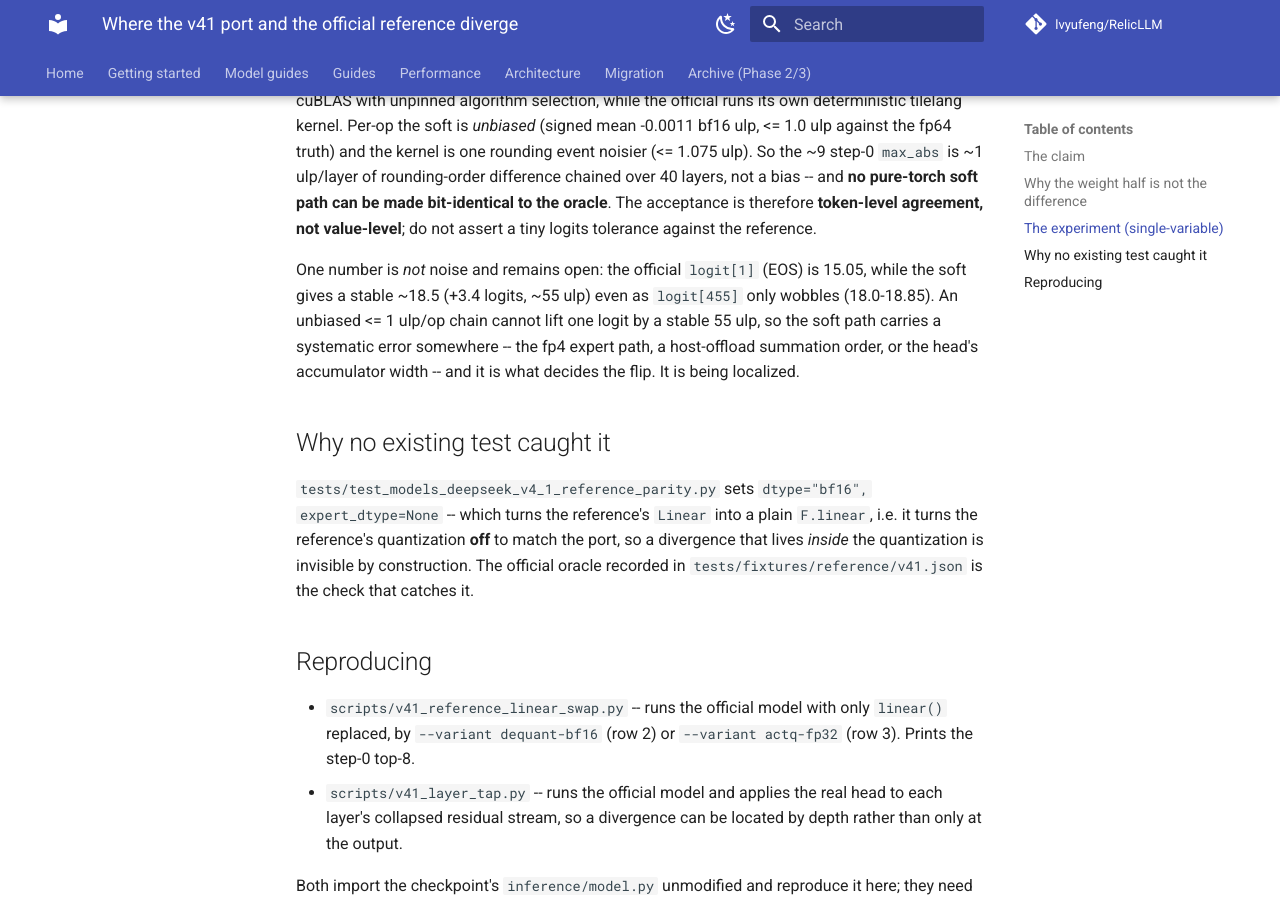
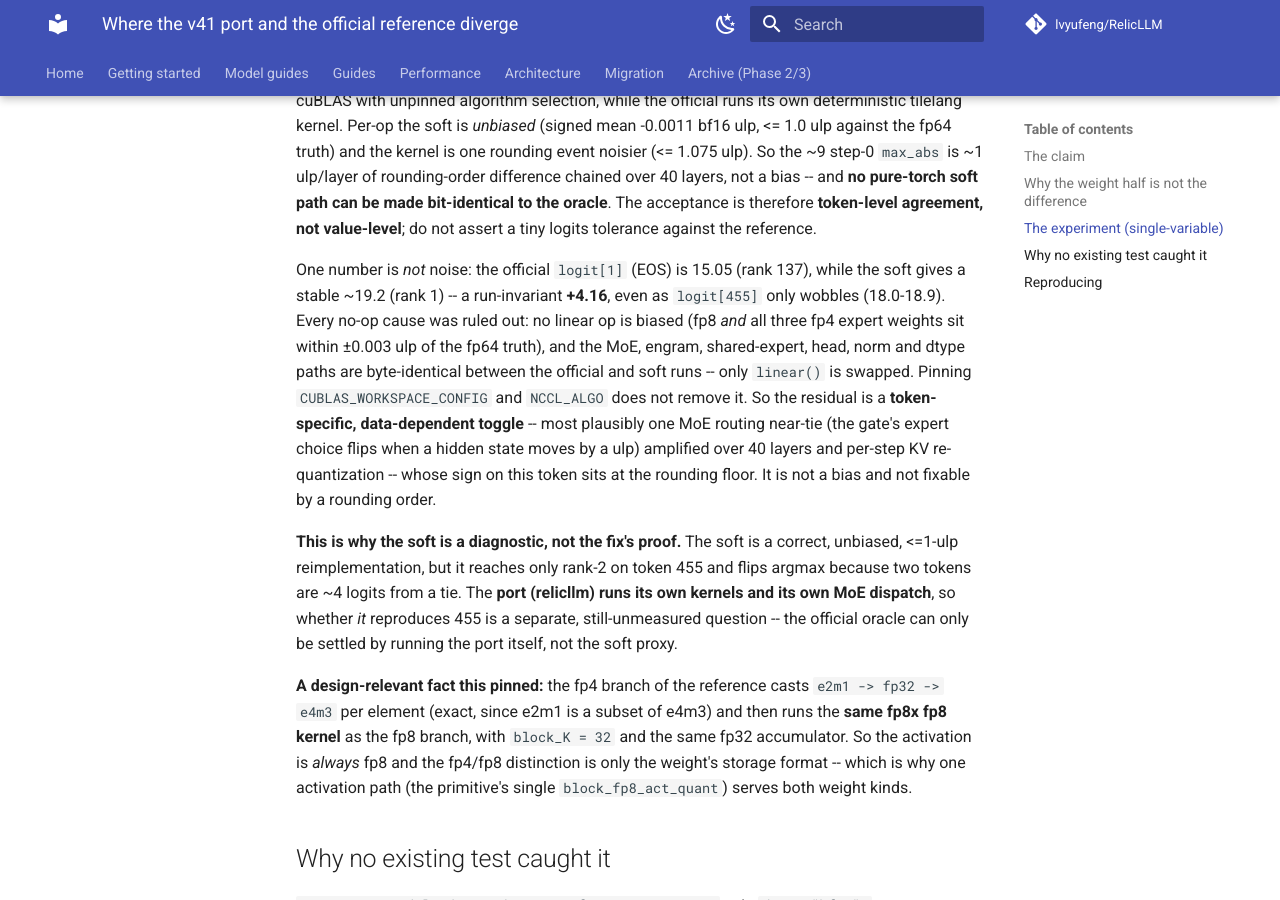
Before and after one commit to lvyufeng/RelicLLM, an MkDocs documentation site: the page built from docs/superpowers/notes/quantized-activation-path.md, in a window 1280 px wide and 900 px high, scrolled down 1758 px. Built offline with MkDocs 1.6.1 and Material for MkDocs 9.7.7, drawn with Linux system fonts in a browser that asks for light colours; comment, search, counter and statistics services are not loaded.

Commit message:
docs(v41): pin the soft proxy's residual and why it is not the fix's proof
The soft act_quant+fp32-matmul proxy cannot be made bit-exact to the
reference (its cuBLAS matmul is non-deterministic where the reference's
tilelang kernel is not), so the note now records the precise residual and
what it does and does not establish.

The run-invariant term is logit[1] (EOS): official 15.05 at rank 137, the
soft a stable ~19.2 at rank 1 (+4.16), while logit[455] only wobbles. No
op is biased -- fp8 and all three fp4 expert weights sit within 0.003 ulp
of the fp64 truth -- and the MoE, engram, shared-expert, head, norm and
dtype paths are byte-identical between the two runs, since only linear()
is swapped. Pinning CUBLAS_WORKSPACE_CONFIG and NCCL_ALGO does not remove
it. So the residual is a token-specific data-dependent toggle, most likely
one MoE routing near-tie amplified over 40 layers, not a rounding bias.

Consequence: the soft is a diagnostic, not proof. It reaches rank-2 on
token 455 and flips argmax only because two tokens are ~4 logits from a
tie, and the port runs its own kernels and MoE dispatch, so whether the
port reproduces 455 is a separate, still-unmeasured question.

Also pinned: the reference's fp4 branch casts e2m1 -> fp32 -> e4m3
(exact) and runs the same fp8xfp8 kernel as the fp8 branch, so the
activation is always fp8 and the fp4/fp8 distinction is only the weight's
storage format -- one activation path serves both.

Co-Authored-By: Claude Code <noreply@anthropic.com>

```diff
--- a/docs/superpowers/notes/quantized-activation-path.md
+++ b/docs/superpowers/notes/quantized-activation-path.md
@@ -62,11 +62,27 @@ of rounding-order difference chained over 40 layers, not a bias -- and **no pure
 be made bit-identical to the oracle**. The acceptance is therefore **token-level agreement, not
 value-level**; do not assert a tiny logits tolerance against the reference.
 
-One number is *not* noise and remains open: the official `logit[1]` (EOS) is 15.05, while the soft
-gives a stable ~18.5 (+3.4 logits, ~55 ulp) even as `logit[455]` only wobbles (18.0-18.85). An
-unbiased <= 1 ulp/op chain cannot lift one logit by a stable 55 ulp, so the soft path carries a
-systematic error somewhere -- the fp4 expert path, a host-offload summation order, or the head's
-accumulator width -- and it is what decides the flip. It is being localized.
+One number is *not* noise: the official `logit[1]` (EOS) is 15.05 (rank 137), while the soft gives a
+stable ~19.2 (rank 1) -- a run-invariant **+4.16**, even as `logit[455]` only wobbles (18.0-18.9).
+Every no-op cause was ruled out: no linear op is biased (fp8 *and* all three fp4 expert weights sit
+within +/-0.003 ulp of the fp64 truth), and the MoE, engram, shared-expert, head, norm and dtype
+paths are byte-identical between the official and soft runs -- only `linear()` is swapped. Pinning
+`CUBLAS_WORKSPACE_CONFIG` and `NCCL_ALGO` does not remove it. So the residual is a **token-specific,
+data-dependent toggle** -- most plausibly one MoE routing near-tie (the gate's expert choice flips
+when a hidden state moves by a ulp) amplified over 40 layers and per-step KV re-quantization -- whose
+sign on this token sits at the rounding floor. It is not a bias and not fixable by a rounding order.
+
+**This is why the soft is a diagnostic, not the fix's proof.** The soft is a correct, unbiased,
+<=1-ulp reimplementation, but it reaches only rank-2 on token 455 and flips argmax because two
+tokens are ~4 logits from a tie. The **port (relicllm) runs its own kernels and its own MoE
+dispatch**, so whether *it* reproduces 455 is a separate, still-unmeasured question -- the official
+oracle can only be settled by running the port itself, not the soft proxy.
+
+**A design-relevant fact this pinned:** the fp4 branch of the reference casts `e2m1 -> fp32 -> e4m3`
+per element (exact, since e2m1 is a subset of e4m3) and then runs the **same fp8x fp8 kernel** as the
+fp8 branch, with `block_K = 32` and the same fp32 accumulator. So the activation is *always* fp8 and
+the fp4/fp8 distinction is only the weight's storage format -- which is why one activation path (the
+primitive's single `block_fp8_act_quant`) serves both weight kinds.
 
 ## Why no existing test caught it
 
```
